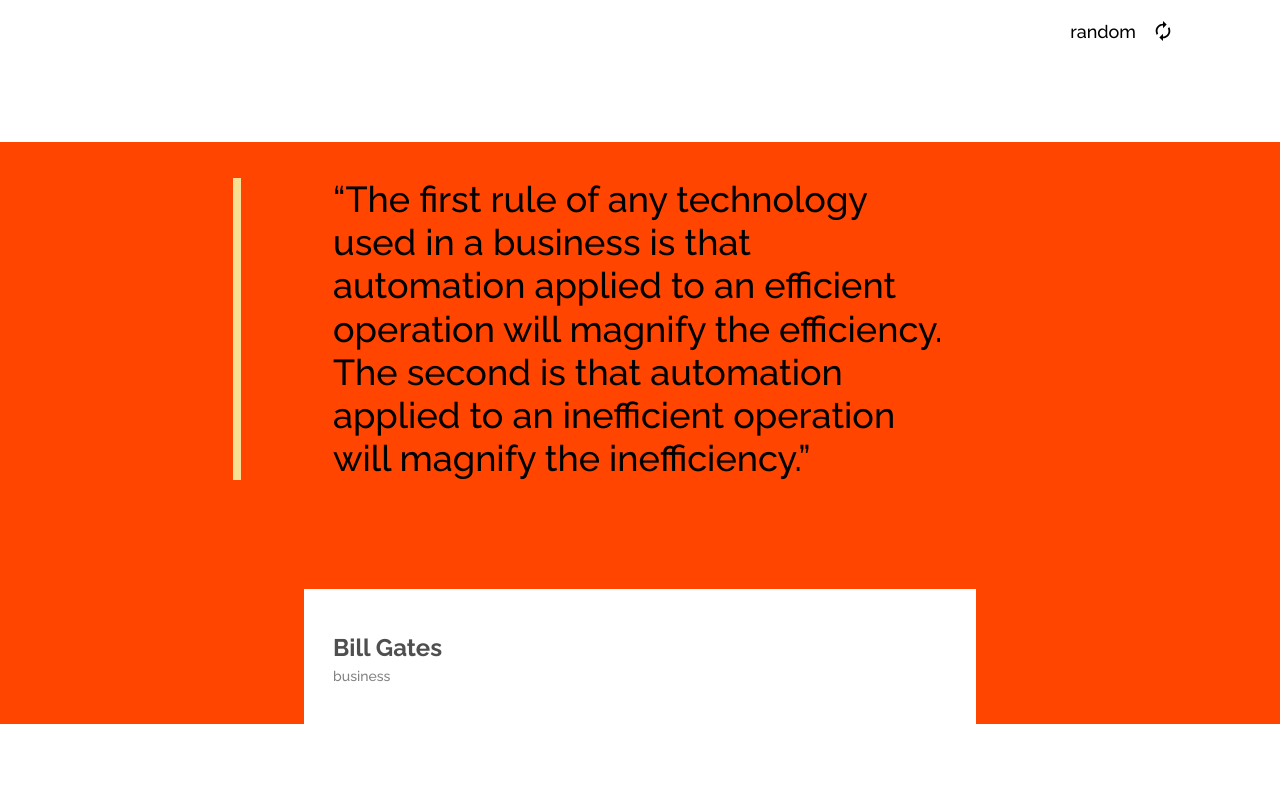
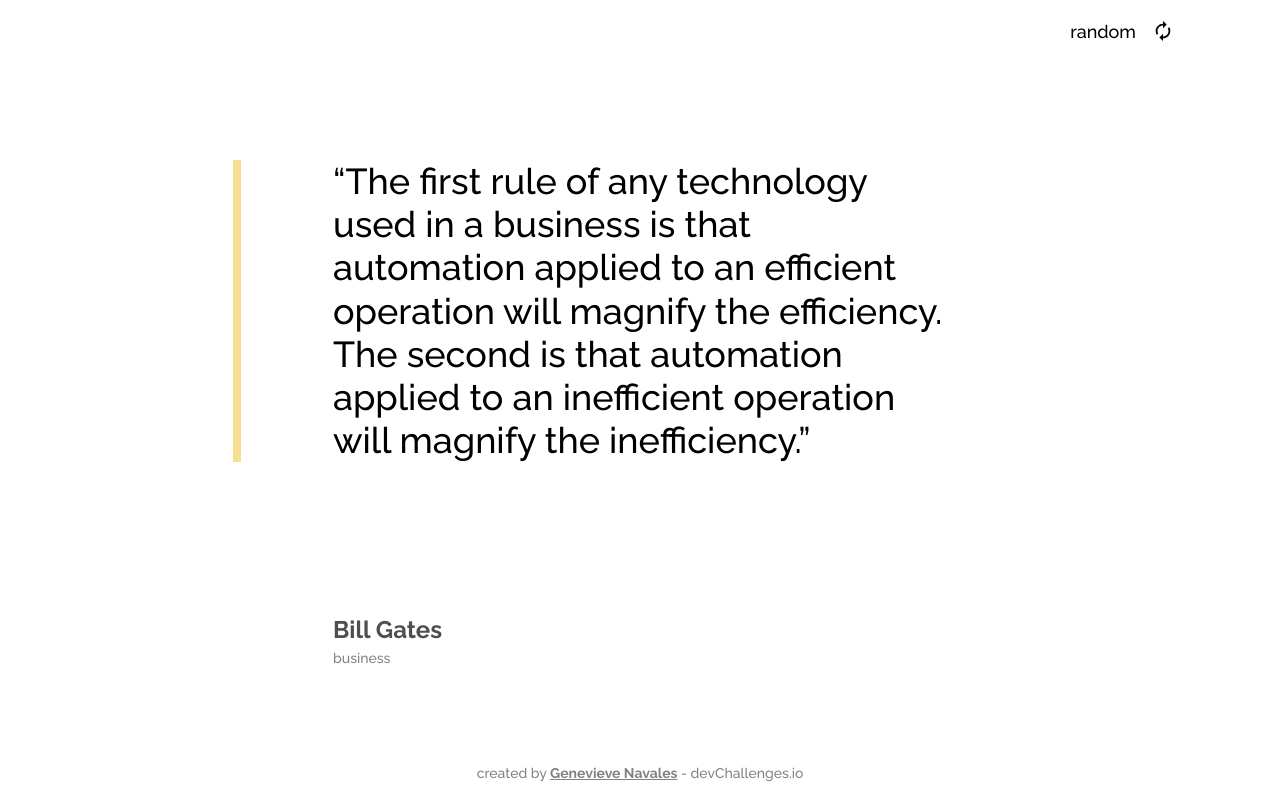
Before and after one commit to bibmode/random-quote-generator, a React (Create React App) app: page / in a window 1280 px wide. Built offline with nearby package versions, Linux system fonts and the light colour scheme.

Commit message:
home styling with footer

```diff
--- /dev/null
+++ b/src/components/Footer/Footer.styles.js
@@ -0,0 +1,20 @@
+import styled from "styled-components";
+
+export const Wrapper = styled.div`
+  position: absolute;
+  bottom: 0;
+  left: 50%;
+  transform: translateX(-50%);
+  color: #828282;
+
+  h4 {
+    font-weight: 500;
+    font-size: 1.4rem;
+    line-height: 1.7rem;
+  }
+
+  a {
+    color: inherit;
+    font-weight: 700;
+  }
+`;
--- /dev/null
+++ b/src/components/Footer/index.js
@@ -0,0 +1,17 @@
+import { Wrapper } from "./Footer.styles";
+
+const Footer = () => {
+  return (
+    <Wrapper>
+      <h4>
+        created by{" "}
+        <a href="https://devchallenges.io/portfolio/bibmode" target="_blank">
+          Genevieve Navales
+        </a>{" "}
+        - devChallenges.io{" "}
+      </h4>
+    </Wrapper>
+  );
+};
+
+export default Footer;
--- a/src/components/Home/Home.styles.js
+++ b/src/components/Home/Home.styles.js
@@ -5,9 +5,14 @@ export const Wrapper = styled.div`
   min-height: calc(100vh - 6.4rem);
   display: flex;
   align-items: center;
+  justify-content: center;
+  position: relative;
 `;
 
 export const Content = styled.div`
-  background-color: orangered;
   height: fit-content;
+
+  h4 {
+    bottom: 0;
+  }
 `;
--- a/src/components/Home/index.js
+++ b/src/components/Home/index.js
@@ -1,4 +1,5 @@
 import Author from "../Author";
+import Footer from "../Footer";
 import QuoteBlock from "../QuoteBlock";
 import { Content, Wrapper } from "./Home.styles";
 
@@ -8,6 +9,7 @@ const Home = ({ author, genre, quote }) => {
       <Content>
         <QuoteBlock quote={quote} />
         <Author author={author} genre={genre} />
+        <Footer />
       </Content>
     </Wrapper>
   );
--- a/src/components/QuoteBlock/QuoteBlock.styles.js
+++ b/src/components/QuoteBlock/QuoteBlock.styles.js
@@ -11,6 +11,7 @@ export const Quote = styled.div`
     font-size: 3.6rem;
     text-align: left;
     line-height: 1.2;
+    margin: 0;
   }
 
   ::before {
```
